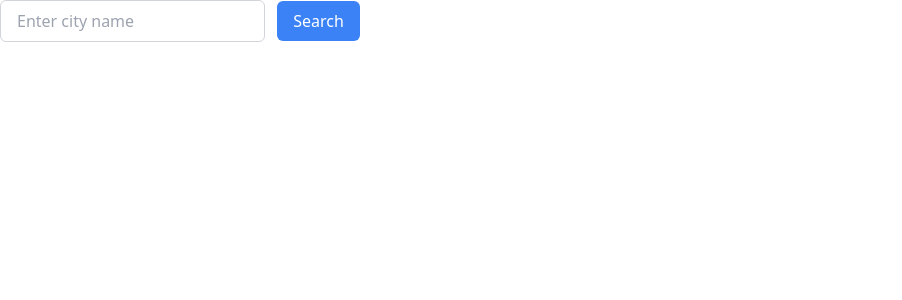
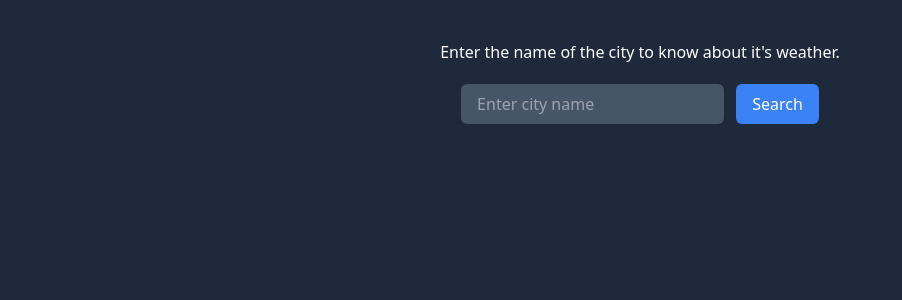
Before and after one commit to Vshal007/weatherapp, a SvelteKit app: page / in a window 1280 px wide. Shown: the top 300 px of the page, without its empty margins (0-902 px from the left). Built offline with nearby package versions, Linux system fonts and the light colour scheme.

Commit message:
UI modified

```diff
--- a/src/app.html
+++ b/src/app.html
@@ -6,7 +6,10 @@
 		<meta name="viewport" content="width=device-width, initial-scale=1" />
 		%sveltekit.head%
 	</head>
-	<body data-sveltekit-preload-data="hover">
+	<body
+		data-sveltekit-preload-data="hover"
+		class="bg-slate-800 m-auto justify-center p-5 items-center"
+	>
 		<div style="display: contents">%sveltekit.body%</div>
 	</body>
 </html>
--- a/src/components/SearchBar.svelte
+++ b/src/components/SearchBar.svelte
@@ -11,12 +11,14 @@
 	};
 </script>
 
-<div class="items-center m-auto">
+<div>
 	<input
 		type="text"
 		placeholder="Enter city name"
 		bind:value={cityName}
-		class="px-4 py-2 border border-gray-300 rounded-md mr-2"
+		class="px-4 py-2 rounded-md mr-2 bg-slate-600"
 	/>
-	<button on:click={search} class="px-4 py-2 bg-blue-500 text-white rounded-md">Search</button>
+	<button on:click={search} class="px-4 py-2 bg-blue-500 text-white rounded-md hover:bg-blue-800"
+		>Search</button
+	>
 </div>
--- a/src/components/WeatherCard.svelte
+++ b/src/components/WeatherCard.svelte
@@ -12,10 +12,12 @@
 </div> -->
 
 <script lang="ts">
-	export let weatherData:any;
+	export let weatherData: any;
 </script>
 
-<div class="p-4 border border-gray-300 rounded-md">
+<div
+	class="p-4 border border-gray-300 rounded-md w-[50%] text-white hover:shadow-md hover:shadow-white"
+>
 	<h2 class="text-xl font-semibold">{weatherData.locationName}</h2>
 	<p>Temperature: {weatherData.temp}°F</p>
 	<p>Description: {weatherData.description}</p>
--- a/src/components/WeatherForecast.svelte
+++ b/src/components/WeatherForecast.svelte
@@ -1,10 +1,12 @@
 <script lang="ts">
-	export let forecastData:any[];
+	export let forecastData: any[];
 </script>
 
-<div class="grid grid-cols-5 gap-4">
+<div class="grid lg:grid-cols-5 md:grid-cols-3 grid-cols-2 gap-4 my-5">
 	{#each forecastData as day}
-		<div class="p-4 border border-gray-300 rounded-md">
+		<div
+			class="p-4 border border-gray-300 rounded-md duration-500 hover:shadow-md hover:shadow-white"
+		>
 			<h3 class="font-semibold">{day.date}</h3>
 			<p>Temperature: {day.temp}°F</p>
 			<p>Description: {day.description}</p>
--- a/src/routes/+page.svelte
+++ b/src/routes/+page.svelte
@@ -29,11 +29,23 @@
 	}
 </script>
 
-<div class="w-full h-full items-center justify-center">
-	<svelte:component this={SearchBar} on:search={handleSearch} />
-
+<div class="w-full h-full text-white">
+	<div class="flex w-full justify-center">
+		<p class="p-5">Enter the name of the city to know about it's weather.</p>
+	</div>
+	<div class="flex w-full justify-center">
+		<svelte:component this={SearchBar} on:search={handleSearch} />
+	</div>
 	{#if locationWeather}
-		<WeatherCard weatherData={locationWeather} />
+		<div class="flex w-full justify-center">
+			<h1 class="text-3xl p-5">Current Weather</h1>
+		</div>
+		<div class="flex w-full justify-center">
+			<WeatherCard weatherData={locationWeather} />
+		</div>
+		<div class="flex w-full justify-center">
+			<h1 class="text-3xl p-5">Forecast</h1>
+		</div>
 	{/if}
 
 	{#if forecast.length > 0}
```
